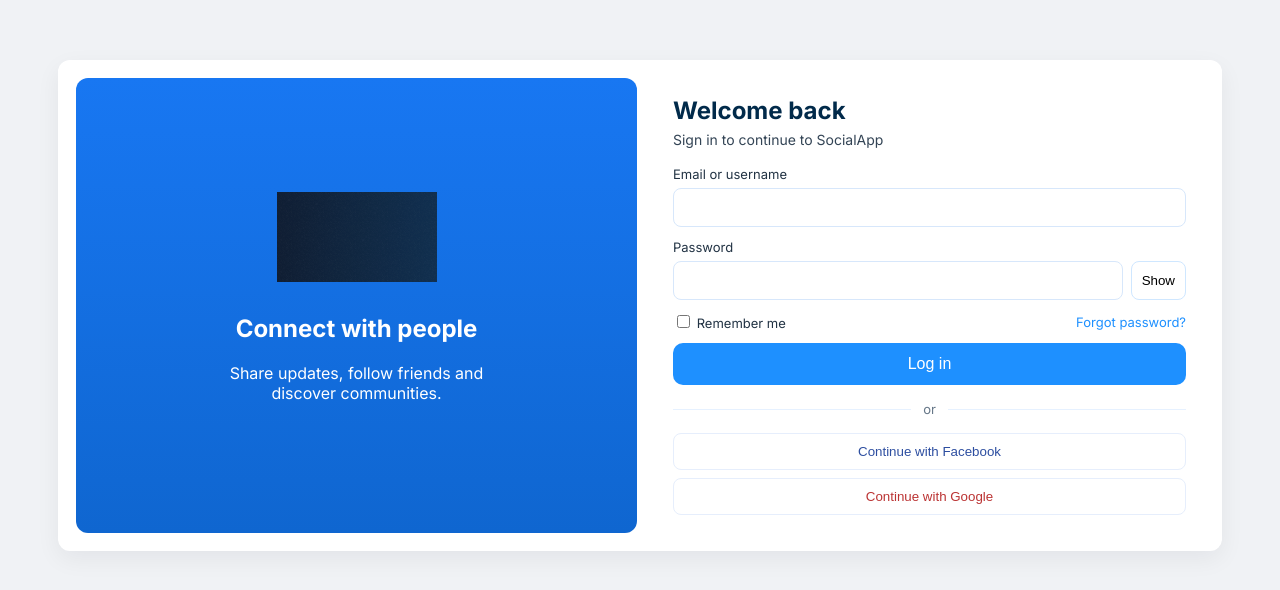
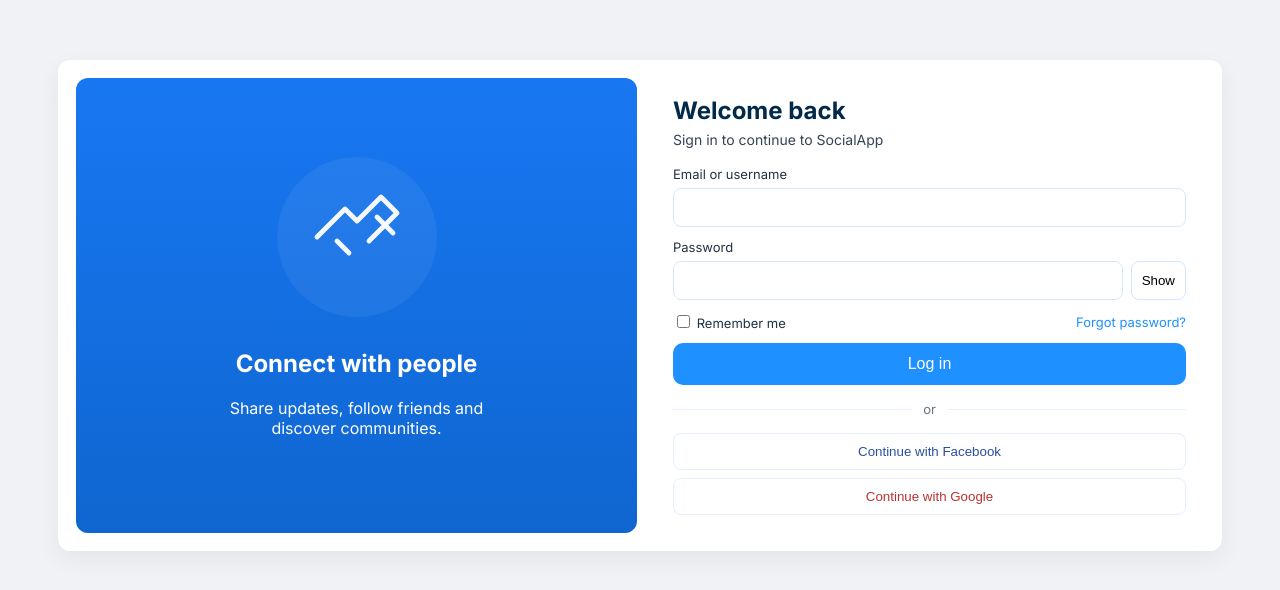
Before and after one commit to Talha-zulfiqar/talha-social-react, a React (Vite) app: page / in a window 1280 px wide. Shown: the part 102-692 px from the top of the page. Built offline with nearby package versions, Linux system fonts and the light colour scheme.

Commit message:
UX: login hero handshake SVG

```diff
--- a/src/Login.jsx
+++ b/src/Login.jsx
@@ -28,7 +28,14 @@ export default function Login(){
   return (
     <section className="card login-card" role="region" aria-labelledby="login-heading">
       <div className="login-hero" aria-hidden="true">
-        <img src="/assets/bg.svg" alt="decorative" />
+        <div style={{width:160, height:160, display:'flex',alignItems:'center',justifyContent:'center',background:'rgba(255,255,255,0.06)',borderRadius:80,marginBottom:12}}>
+          {/* handshake SVG */}
+          <svg width="96" height="96" viewBox="0 0 24 24" fill="none" xmlns="http://www.w3.org/2000/svg" aria-hidden="true">
+            <path d="M2 12l7-7 3 3 6-6 4 4-7 7" stroke="rgba(255,255,255,0.95)" strokeWidth="1.2" strokeLinecap="round" strokeLinejoin="round"/>
+            <path d="M17 7l4 4" stroke="rgba(255,255,255,0.95)" strokeWidth="1.2" strokeLinecap="round" strokeLinejoin="round"/>
+            <path d="M7 13l3 3" stroke="rgba(255,255,255,0.95)" strokeWidth="1.2" strokeLinecap="round" strokeLinejoin="round"/>
+          </svg>
+        </div>
         <div className="hero-text">
           <h2>Connect with people</h2>
           <p>Share updates, follow friends and discover communities.</p>
```
